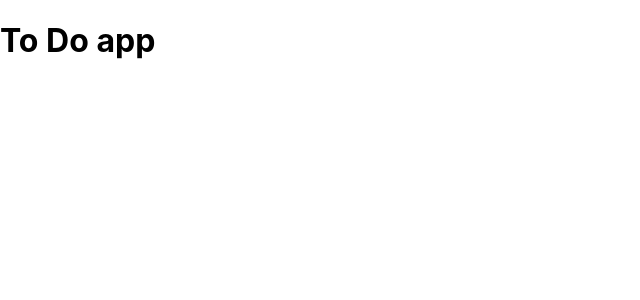
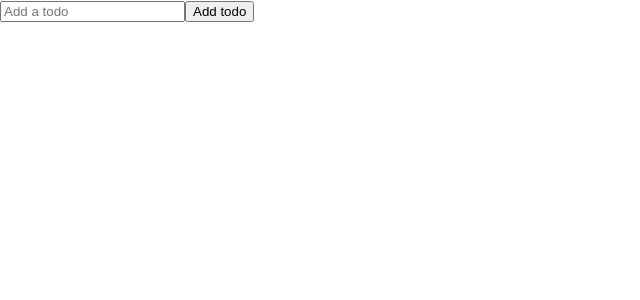
Before and after one commit to Aleksey-Smouzh/React_ToDo_list, a React (Create React App) app in the folder todo/: page / in a window 1280 px wide. Shown: the top 300 px of the page, without its empty margins (0-640 px from the left). Built offline with nearby package versions, Linux system fonts and the light colour scheme.

Commit message:
created comp TodoForm

```diff
--- a/todo/src/App.js
+++ b/todo/src/App.js
@@ -1,12 +1,13 @@
 
 
 import './App.css';
+import TodoForm from './components/TodoForm';
 
 function App() {
   return (
   <>
   <div className="todo_app">
-  <h1>To Do app</h1>
+  <TodoForm></TodoForm>
 
 
 
--- /dev/null
+++ b/todo/src/components/TodoForm.js
@@ -0,0 +1,28 @@
+import React, {useState} from 'react'
+
+function TodoForm() {
+    const [input, setInput] = useState('')
+  return (
+
+    <form className='todo_form'>
+
+<input type="text" placeholder='Add a todo' value={input} name="text" className='todo-input'/>
+
+
+
+
+
+<button className='todo-button'> Add todo</button>
+    </form>
+
+
+
+
+
+
+
+
+  )
+}
+
+export default TodoForm
```
Also changed, not shown: todo/src/components/Todo.js (+9 -0 lines), todo/src/components/TodoList.js (added, +9 -0 lines).
